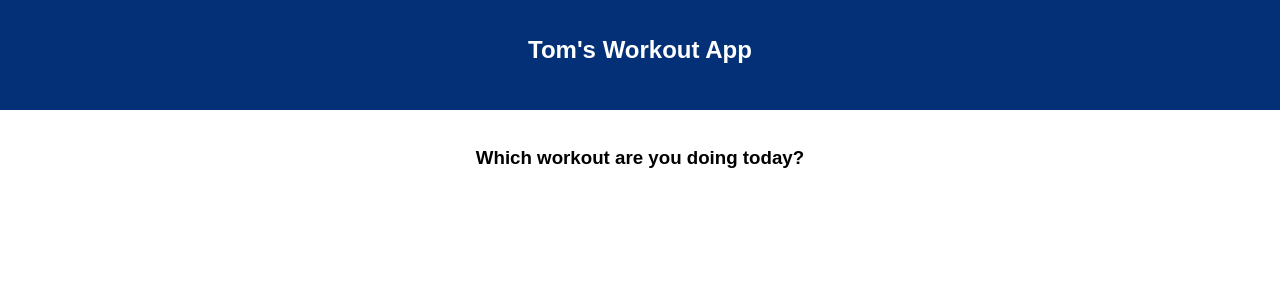
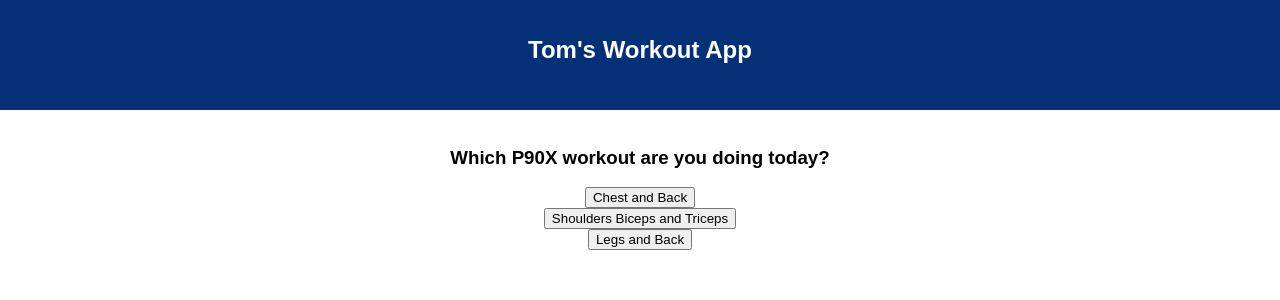
Before and after one commit to hoffmann1226/workout-tracker, a React (Create React App) app: page / in a window 1280 px wide. Shown: the top 300 px of the page. Built offline with nearby package versions, Linux system fonts and the light colour scheme.

Commit message:
home page created

```diff
--- a/src/components/Home/Home.js
+++ b/src/components/Home/Home.js
@@ -39,7 +39,12 @@
     return (
 
       <div>
-      <h3>Which workout are you doing today?</h3>
+      <h3>Which P90X workout are you doing today?</h3>
+      <button>Chest and Back</button>
+      <br/>
+      <button>Shoulders Biceps and Triceps</button>
+      <br/>
+      <button>Legs and Back</button>
       </div>
     );
   }
```
